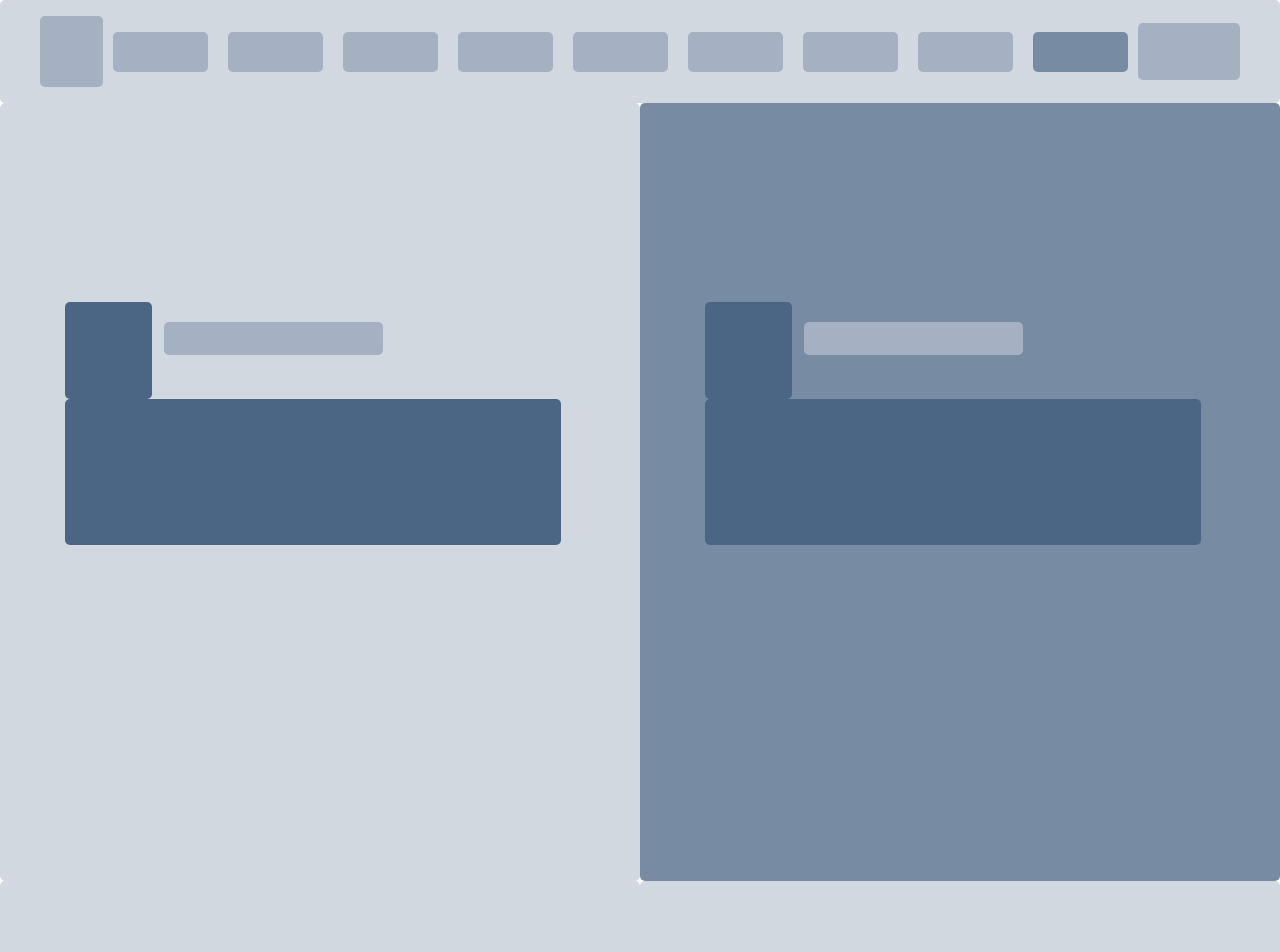
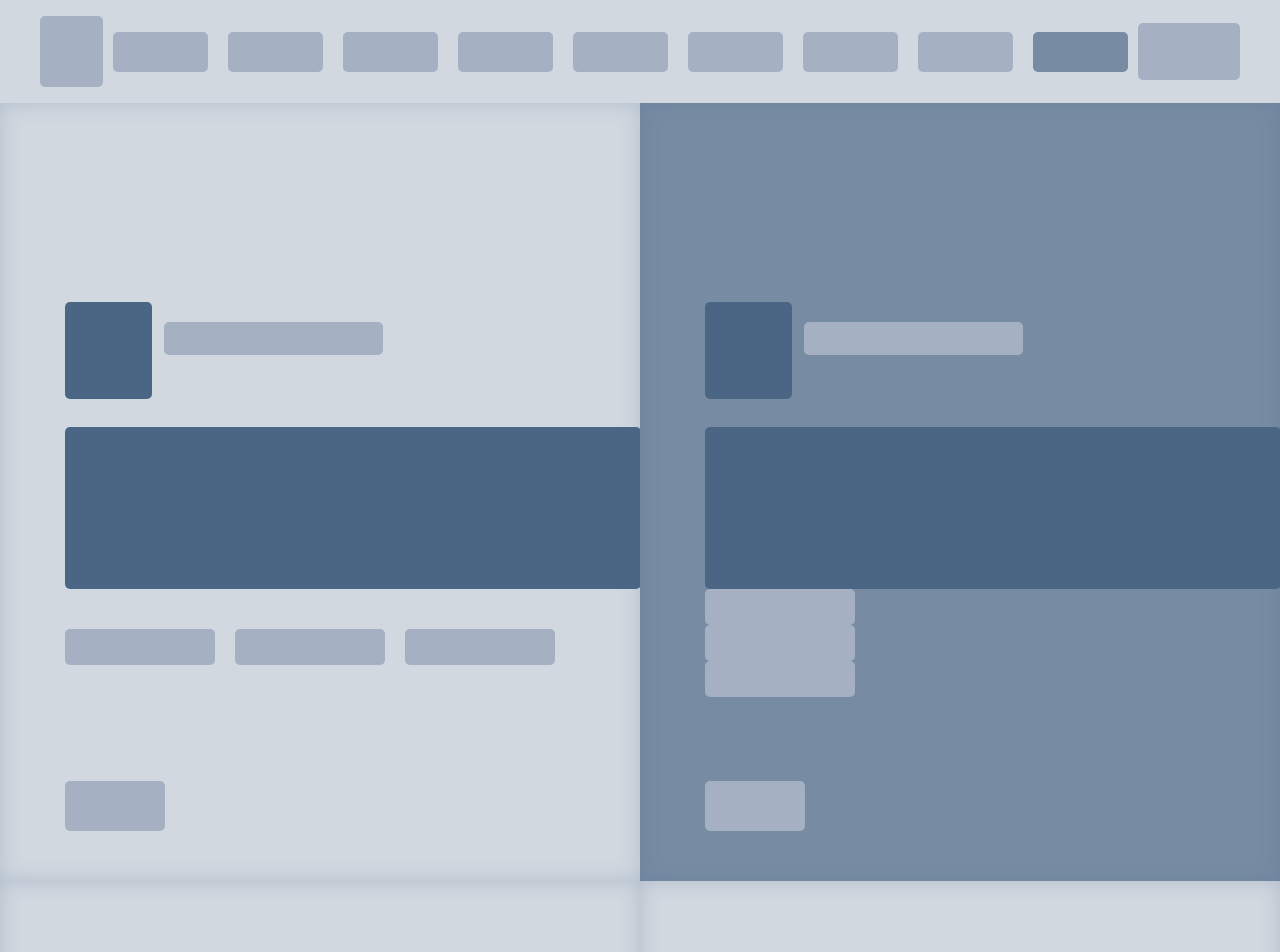
Before and after one commit to smcommits/Design-Teardown, a plain HTML site: page index.html in a window 1280 px wide. Shown: the top 952 px of the page. Drawn offline with nearby package versions, Linux system fonts and the light colour scheme.

Commit message:
CSS: Profile and Membership
Created styling for profile container and the membership div

```diff
--- a/assets/css/styles.css
+++ b/assets/css/styles.css
@@ -1,8 +1,10 @@
+@import url('https://fonts.googleapis.com/css2?family=Raleway:wght@200;300;400;700&display=swap');
+
 * {
   margin: 0;
   padding: 0;
   box-sizing: border-box;
-  border-radius: 5px;
+  font-family: 'Raleway', sans-serif;
 }
 
 :root {
@@ -71,6 +73,8 @@
   height: 778px;
   background-color: var(--lighter-bg);
   padding: 199px 65px 139px;
+  box-shadow: inset 0 0 20px #4b65843b;
+  position: relative;
 }
 
 .profile-image {
@@ -79,6 +83,16 @@
   background-color: var(--darker-bg);
   border-radius: 5px;
   float: left;
+  }
+
+.rotation {
+  transform-origin: bottom left;
+  transform: rotate(-11deg);
+}
+
+.rotation:hover{
+  transform: rotate(0deg);
+  transition: transform .2s;
 }
 
 .profile .name {
@@ -94,8 +108,49 @@
 .profile .title-div {
   clear: both;
   background-color: var(--darker-bg);
-  width: 496px;
-  height: 146px;
+  width: 576px;
+  min-height: 162px;
   border-radius: 5px;
-  margin-top: 21px;
+  margin-top: 125px;
+  font-weight: 700;
+  font-size: 2.5em;
+  color: #fff;
+  padding: 20px;
 }
+
+.hashtags {
+  display: flex;
+  width: 576px;
+  height: 68px;
+  margin-top: 40px;
+  border-radius: 5px;
+
+}
+
+.hastag {
+  width: 150px;
+  height: 36px;
+  background-color: var(--light-bg);
+  margin-right: 20px;
+  border-radius: 5px;
+
+}
+
+#profile-container .arrow{
+  width: 100px;
+  height: 50px;
+  background-color: var(--light-bg);
+  position: absolute;
+  bottom: 50px;
+  left: 65px;
+  border-radius: 5px;
+
+}
+
+/* membership */
+
+.membership {
+  width: 100%;
+  height: 468px;
+
+}
```
